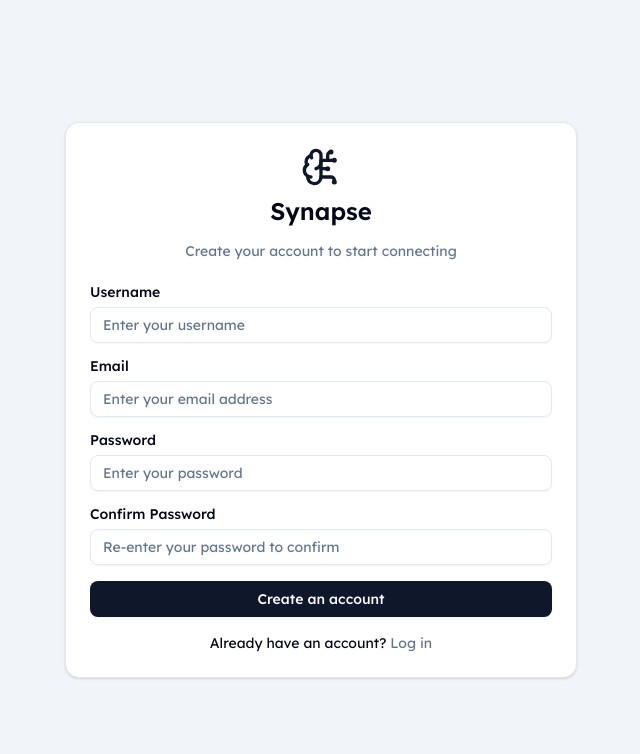
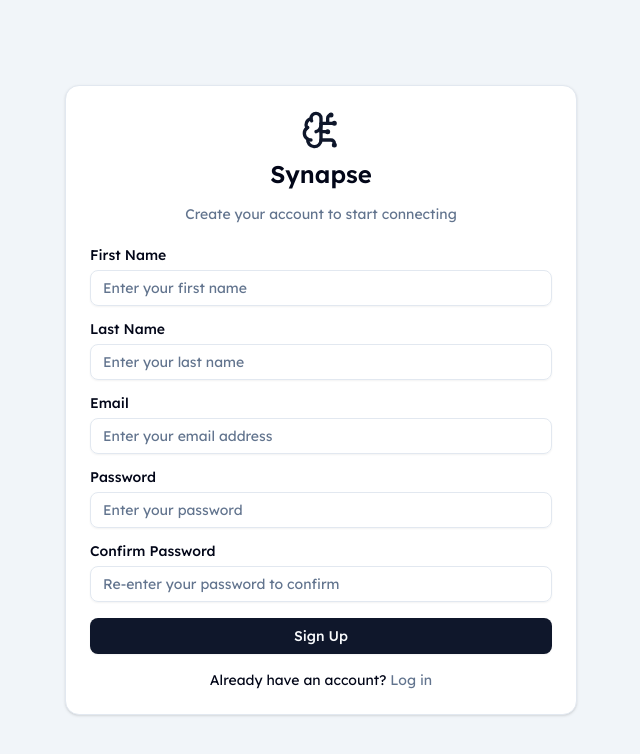
Before and after one commit to dhlananhh/synapse-client, a Next.js app: page /register in a window 1280 px wide. Shown: the top 754 px of the page, without its empty margins (319-959 px from the left). Built offline with nearby package versions, Linux system fonts and the light colour scheme; no server answers.

Commit message:
feat: integrate API for user registration page

```diff
--- a/src/components/features/auth/RegisterForm.tsx
+++ b/src/components/features/auth/RegisterForm.tsx
@@ -5,12 +5,10 @@ import React from "react";
 import Link from "next/link";
 import { useRouter } from "next/navigation";
 import { useForm } from "react-hook-form";
-import { zodResolver } from "@hookform/resolvers/zod";
-import {
-  TRegisterSchema,
-  RegisterSchema
-} from "@/libs/validators/auth-validator";
-import { useAuth } from "@/context/MockAuthContext";
+import { toast } from "sonner";
+
+import apiClient from "@/libs/api";
+
 import { Button } from "@/components/ui/button";
 import {
   Card,
@@ -21,36 +19,45 @@ import {
 } from "@/components/ui/card";
 import { Input } from "@/components/ui/input";
 import { Label } from "@/components/ui/label";
-import {
-  BrainCircuit,
-  Loader2
-} from "lucide-react";
+import { BrainCircuit } from "lucide-react";
 
 
 export default function RegisterForm() {
-  const { register: authRegister } = useAuth();
   const router = useRouter();
+  const { register,
+    handleSubmit,
+    formState: { isSubmitting }
+  } = useForm();
 
-  const {
-    register,
-    handleSubmit,
-    formState: { errors, isSubmitting },
-  } = useForm<TRegisterSchema>({
-    resolver: zodResolver(RegisterSchema),
-  });
+  const onSubmit = async (data: any) => {
+    try {
+      const payload = {
+        firstName: data.firstName || "New",
+        lastName: data.lastName || "User",
+        email: data.email,
+        password: data.password,
+      }
+      await apiClient.post("/register", payload);
+      toast.success("Registration Successful!", {
+        description: "A verification code has been sent to your email. Please verify to continue."
+      });
+      router.push(`/verify-email?email=${encodeURIComponent(data.email)}`);
 
-  const onSubmit = async (data: TRegisterSchema) => {
-    await new Promise(resolve => setTimeout(resolve, 1000));
+    } catch (error: any) {
+      toast.error("Registration Failed", {
+        description: error.response?.data?.message || "An unknown error occurred."
+      });
+    }
+  };
 
-    authRegister(data);
-
-    router.push("/");
-  };
 
   return (
     <Card className="mx-auto max-w-lg w-full">
       <CardHeader className="items-center justify-center">
-        <Link href="/" className="flex flex-col items-center gap-2 mb-2">
+        <Link
+          href="/"
+          className="flex flex-col items-center gap-2 mb-2"
+        >
           <BrainCircuit className="h-10 w-10 text-primary" />
           <CardTitle className="text-2xl">Synapse</CardTitle>
         </Link>
@@ -58,28 +65,35 @@ export default function RegisterForm() {
           Create your account to start connecting
         </CardDescription>
       </CardHeader>
+
       <CardContent>
         <form
           onSubmit={ handleSubmit(onSubmit) }
           className="grid gap-4"
         >
+          {/* First Name */ }
           <div className="grid gap-2">
-            <Label htmlFor="username">Username</Label>
+            <Label htmlFor="firstName">First Name</Label>
             <Input
-              { ...register("username") }
-              id="username"
+              { ...register("firstName") }
+              id="firstName"
               type="text"
-              placeholder="Enter your username"
+              placeholder="Enter your first name"
             />
-            {
-              errors.username && (
-                <p className="text-xs text-destructive">
-                  { errors.username.message }
-                </p>
-              )
-            }
           </div>
 
+          {/* Last Name */ }
+          <div className="grid gap-2">
+            <Label htmlFor="lastName">Last Name</Label>
+            <Input
+              { ...register("lastName") }
+              id="lastName"
+              type="text"
+              placeholder="Enter your last name"
+            />
+          </div>
+
+          {/* Email */ }
           <div className="grid gap-2">
             <Label htmlFor="email">Email</Label>
             <Input
@@ -88,13 +102,6 @@ export default function RegisterForm() {
               type="email"
               placeholder="Enter your email address"
             />
-            {
-              errors.email && (
-                <p className="text-xs text-destructive">
-                  { errors.email.message }
-                </p>
-              )
-            }
           </div>
 
           <div className="grid gap-2">
@@ -105,13 +112,6 @@ export default function RegisterForm() {
               type="password"
               placeholder="Enter your password"
             />
-            {
-              errors.password && (
-                <p className="text-xs text-destructive">
-                  { errors.password.message }
-                </p>
-              )
-            }
           </div>
 
           <div className="grid gap-2">
@@ -122,13 +122,6 @@ export default function RegisterForm() {
               type="password"
               placeholder="Re-enter your password to confirm"
             />
-            {
-              errors.confirmPassword && (
-                <p className="text-xs text-destructive">
-                  { errors.confirmPassword.message }
-                </p>
-              )
-            }
           </div>
 
           <Button
@@ -136,12 +129,7 @@ export default function RegisterForm() {
             className="w-full"
             disabled={ isSubmitting }
           >
-            {
-              isSubmitting && (
-                <Loader2 className="mr-2 h-4 w-4 animate-spin" />
-              )
-            }
-            Create an account
+            { isSubmitting ? "Registering..." : "Sign Up" }
           </Button>
         </form>
         <div className="mt-4 text-center text-sm">
```
